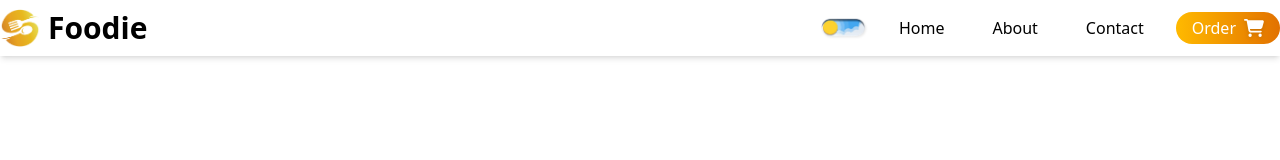
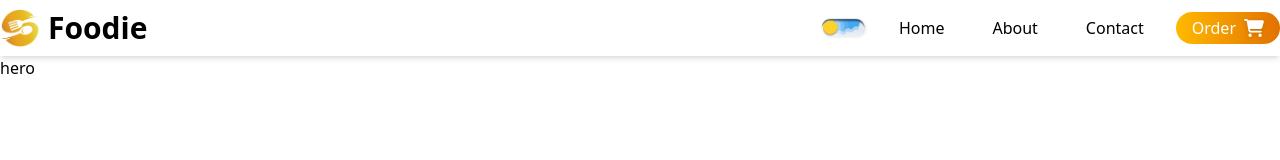
Before and after one commit to Ditechgit/YT_FoodieZone, a React (Vite) app: page / in a window 1280 px wide. Shown: the top 160 px of the page. Built offline with nearby package versions, Linux system fonts and the light colour scheme.

Commit message:
feat - Initial hero section

```diff
--- a/src/App.jsx
+++ b/src/App.jsx
@@ -1,3 +1,4 @@
+import Hero from "./components/Hero/Hero";
 import Navbar from "./components/Navbar";
 
 function App() {
@@ -6,6 +7,7 @@
   return (
     <>
       <Navbar />
+      <Hero />
     </>
   );
 }
--- /dev/null
+++ b/src/components/Hero/Hero.jsx
@@ -0,0 +1,11 @@
+import React from 'react'
+
+const Hero = () => {
+  return (
+    <div>
+      hero
+    </div>
+  )
+}
+
+export default Hero
```
